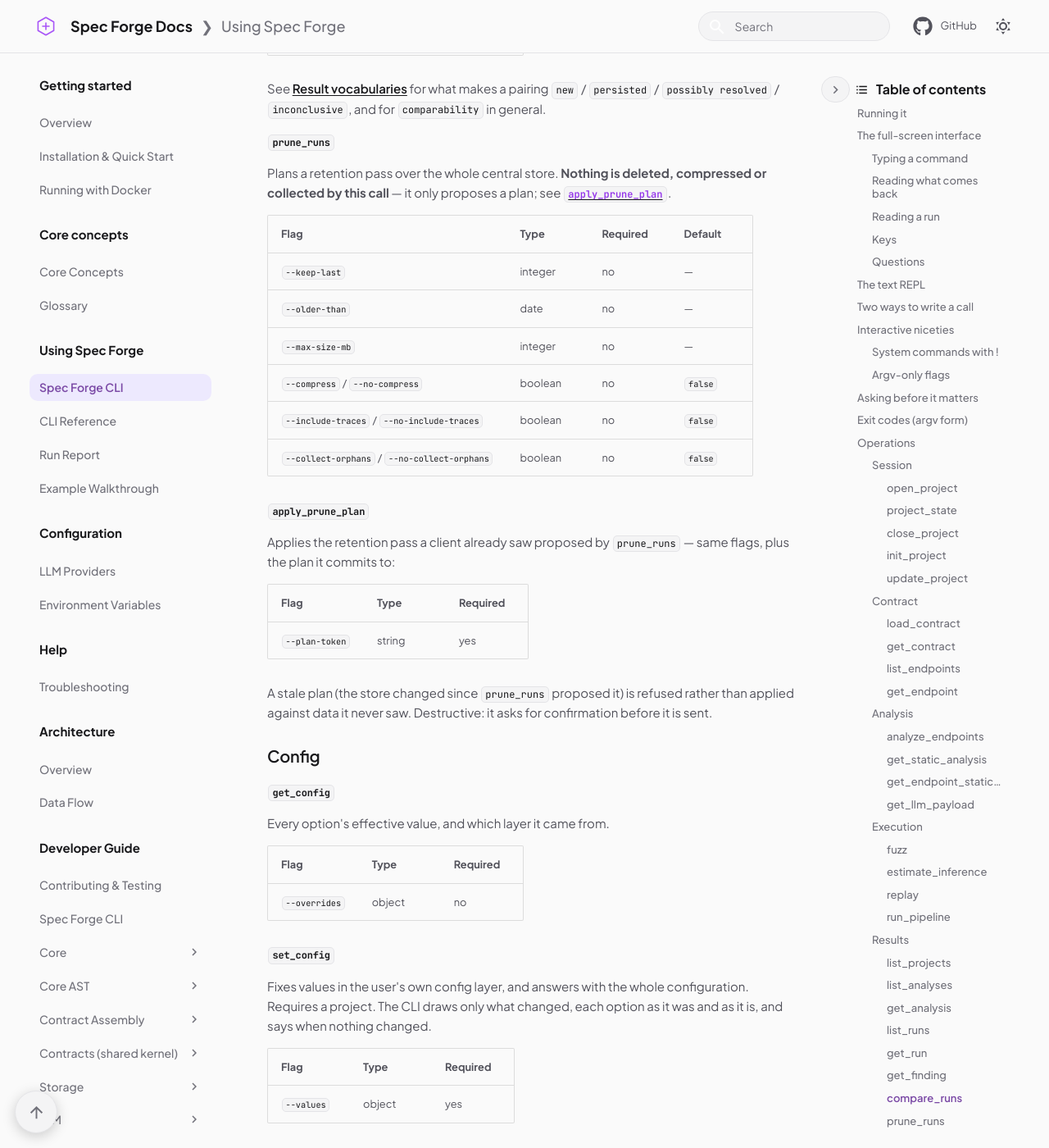
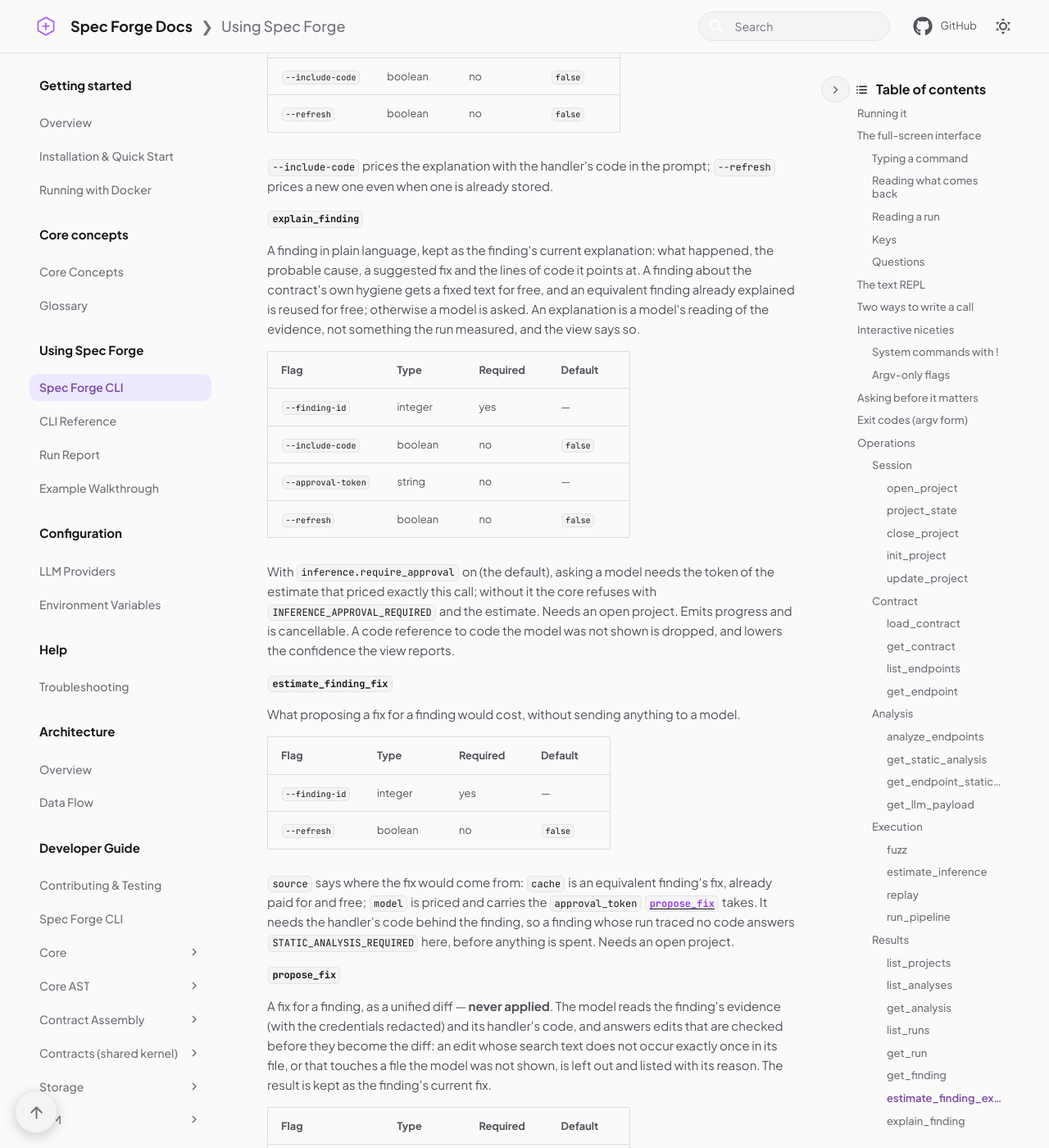
Before and after one commit to Spec-Forge-Testing/specforge-docs, an MkDocs documentation site: the page built from docs/user-guide/specforge-cli.md, in a window 1280 px wide and 1400 px high, scrolled down 19980 px. Shown: the whole window at 82% size. Built offline with MkDocs 1.6.1 and Material for MkDocs 9.7.7, drawn with Linux system fonts in a browser that asks for light colours; comment, search, counter and statistics services are not loaded; some of the changed text lies outside the part shown.

Commit message:
docs(cli): document the finding explanation and fix operations

```diff
--- a/docs/user-guide/specforge-cli.md
+++ b/docs/user-guide/specforge-cli.md
@@ -657,8 +657,9 @@ it's the one operation designed to run cold.
 
 ### Results
 
-All nine results operations resolve by id against the central store, so none
-of them are limited to the currently open project.
+These resolve by id against the central store, so none of them is limited to the currently
+open project — except the ones that ask a model about a finding, or write its fix, which say
+they need one: they read the code the finding's run traced.
 
 #### `list_projects`
 
@@ -716,6 +717,106 @@ one that never confirmed keeps no request and shows only the shape of the respon
 | Flag | Type | Required |
 | --- | --- | --- |
 | `--finding-id` | integer | yes |
+
+#### `estimate_finding_explanation`
+
+What explaining a finding would cost, without sending anything. `source` says how it would be
+explained: `template` and `cache` are free, `model` is priced and carries the `approval_token`
+[`explain_finding`](#explain_finding) takes. Needs an open project.
+
+| Flag | Type | Required | Default |
+| --- | --- | --- | --- |
+| `--finding-id` | integer | yes | — |
+| `--include-code` | boolean | no | `false` |
+| `--refresh` | boolean | no | `false` |
+
+`--include-code` prices the explanation with the handler's code in the prompt; `--refresh` prices
+a new one even when one is already stored.
+
+#### `explain_finding`
+
+A finding in plain language, kept as the finding's current explanation: what happened, the
+probable cause, a suggested fix and the lines of code it points at. A finding about the
+contract's own hygiene gets a fixed text for free, and an equivalent finding already explained
+is reused for free; otherwise a model is asked. An explanation is a model's reading of the
+evidence, not something the run measured, and the view says so.
+
+| Flag | Type | Required | Default |
+| --- | --- | --- | --- |
+| `--finding-id` | integer | yes | — |
+| `--include-code` | boolean | no | `false` |
+| `--approval-token` | string | no | — |
+| `--refresh` | boolean | no | `false` |
+
+With `inference.require_approval` on (the default), asking a model needs the token of the
+estimate that priced exactly this call; without it the core refuses with
+`INFERENCE_APPROVAL_REQUIRED` and the estimate. Needs an open project. Emits progress and is
+cancellable. A code reference to code the model was not shown is dropped, and lowers the
+confidence the view reports.
+
+#### `estimate_finding_fix`
+
+What proposing a fix for a finding would cost, without sending anything to a model.
+
+| Flag | Type | Required | Default |
+| --- | --- | --- | --- |
+| `--finding-id` | integer | yes | — |
+| `--refresh` | boolean | no | `false` |
+
+`source` says where the fix would come from: `cache` is an equivalent finding's fix, already
+paid for and free; `model` is priced and carries the `approval_token` [`propose_fix`](#propose_fix)
+takes. It needs the handler's code behind the finding, so a finding whose run traced no code
+answers `STATIC_ANALYSIS_REQUIRED` here, before anything is spent. Needs an open project.
+
+#### `propose_fix`
+
+A fix for a finding, as a unified diff — **never applied**. The model reads the finding's
+evidence (with the credentials redacted) and its handler's code, and answers edits that are
+checked before they become the diff: an edit whose search text does not occur exactly once in
+its file, or that touches a file the model was not shown, is left out and listed with its reason.
+The result is kept as the finding's current fix.
+
+| Flag | Type | Required | Default |
+| --- | --- | --- | --- |
+| `--finding-id` | integer | yes | — |
+| `--approval-token` | string | no | — |
+| `--refresh` | boolean | no | `false` |
+
+The token is the one [`estimate_finding_fix`](#estimate_finding_fix) returned; without it the
+core refuses with the estimate. Needs an open project. Emits progress and is cancellable.
+Reading the diff is what a person is for: a diff can apply cleanly and still be incomplete.
+
+#### `get_finding_fix_patch`
+
+A finding's proposed fix as a `.patch` file — its current one, or `--fix-id`. Nothing is written
+to disk: the diff is shown under the name to save it as, and applies with `git apply` from the
+root of the tree the finding's run traced. Like the other results it resolves by id against the
+central store.
+
+| Flag | Type | Required |
+| --- | --- | --- |
+| `--finding-id` | integer | yes |
+| `--fix-id` | integer | no |
+
+#### `apply_finding_fix`
+
+Writes a finding's proposed fix, its current one or `--fix-id`, to the source files of the tree
+its run traced. This is the one operation of the group that changes your code, and it is
+**destructive**: it is confirmed before it is sent.
+
+| Flag | Type | Required | Default |
+| --- | --- | --- | --- |
+| `--finding-id` | integer | yes | — |
+| `--fix-id` | integer | no | the finding's current fix |
+| `--create-backup` | boolean | no | `true` |
+
+In a Git work tree the diff is checked with `git apply --check` and then applied, and the way
+back is Git. Anywhere else (or without `git` installed) each edit is checked again against its
+file and replaced in it, with a `.bak` copy beside each file unless `--create-backup` is off. A
+tree that no longer takes the fix answers `status: conflict` and **nothing is touched**; a fix
+with nothing left to apply is `FIX_EMPTY_OR_UNAPPLICABLE`, and any other failure to write is
+`FIX_APPLY_FAILED`, which leaves the tree as it was. The result says which files changed and
+which backups were left. Needs an open project.
 
 #### `compare_runs`
 
```
